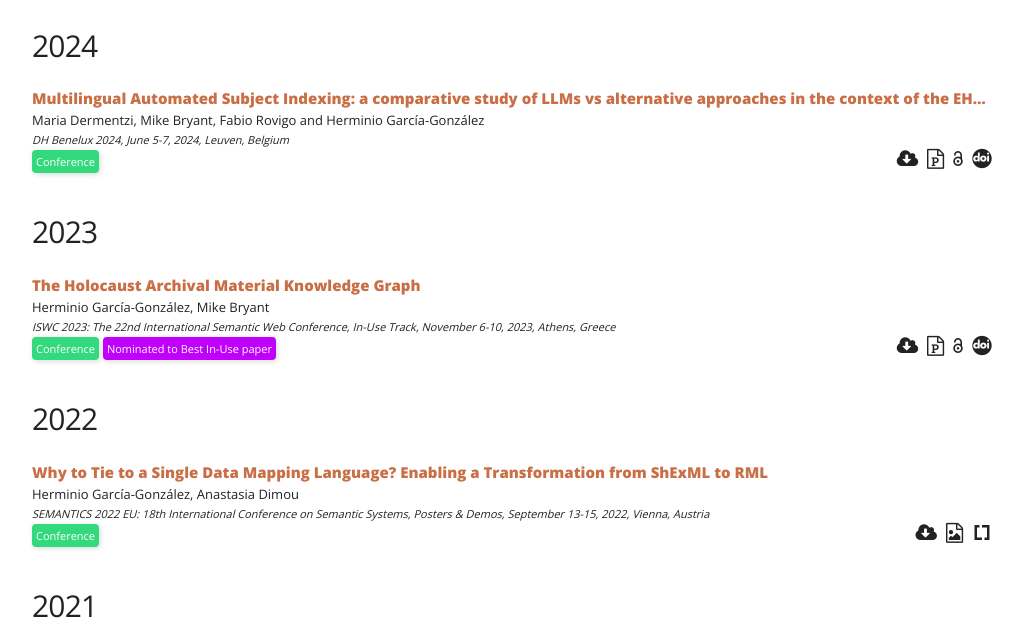
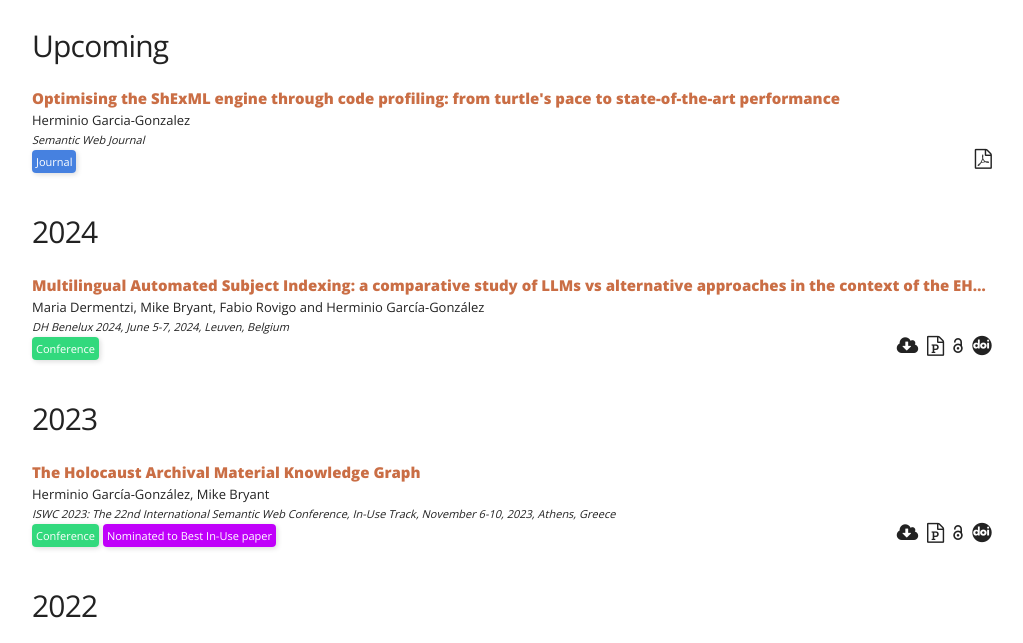
Before and after one commit to herminiogg/herminiogg.github.io, a Jekyll site: the page built from research/index.md, in a window 1280 px wide and 900 px high, cut to the strip 257-900 px from the top of the window. Shown: the whole strip, without its empty margins (128-1151 px from the left). Built offline with Jekyll 4.4.1, drawn with Linux system fonts in a browser that asks for light colours; some web fonts are replaced.

Commit message:
Added accepted publication and upcoming talk

```diff
--- a/research/index.md
+++ b/research/index.md
@@ -4,6 +4,25 @@ title:  "Research | Herminio García González"
 page-title: "Research"
 lang: en
 ---
+
+#### Upcoming
+<div class="references">
+    <div class="reference">
+        <div class="mainInformation">
+            <span class="title">Optimising the ShExML engine through code profiling: from turtle's pace to state-of-the-art performance</span>
+            <span class="authors">Herminio Garcia-Gonzalez</span>
+            <span class="venue">Semantic Web Journal</span>
+        </div>
+        <div class="otherInformation">
+            <div class="typeOfVenue">
+                <span class="typeOfVenueTitle journal">Journal</span>
+            </div>
+            <div class="links">
+                <a href="https://www.semantic-web-journal.net/system/files/swj3736.pdf" title="Download preprint"><i class="fa fa-file-pdf-o fa-2x"></i></a>
+            </div>
+        </div>
+    </div>
+</div>
 
 #### 2024
 <div class="references">
```
Also changed, not shown: es/research/index.md (+19 -0 lines), es/talks/index.md (+18 -0 lines), talks/index.md (+18 -0 lines).
